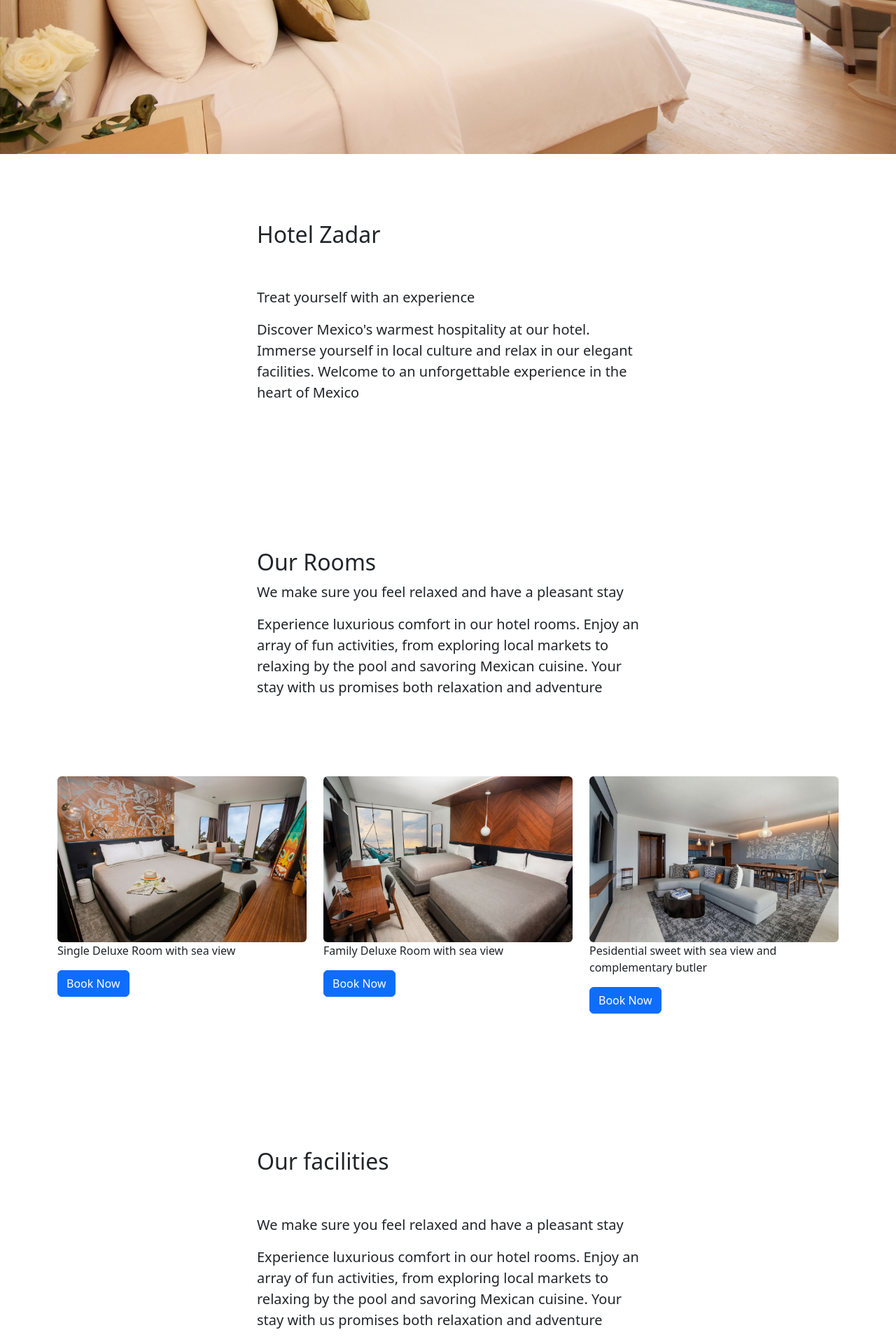
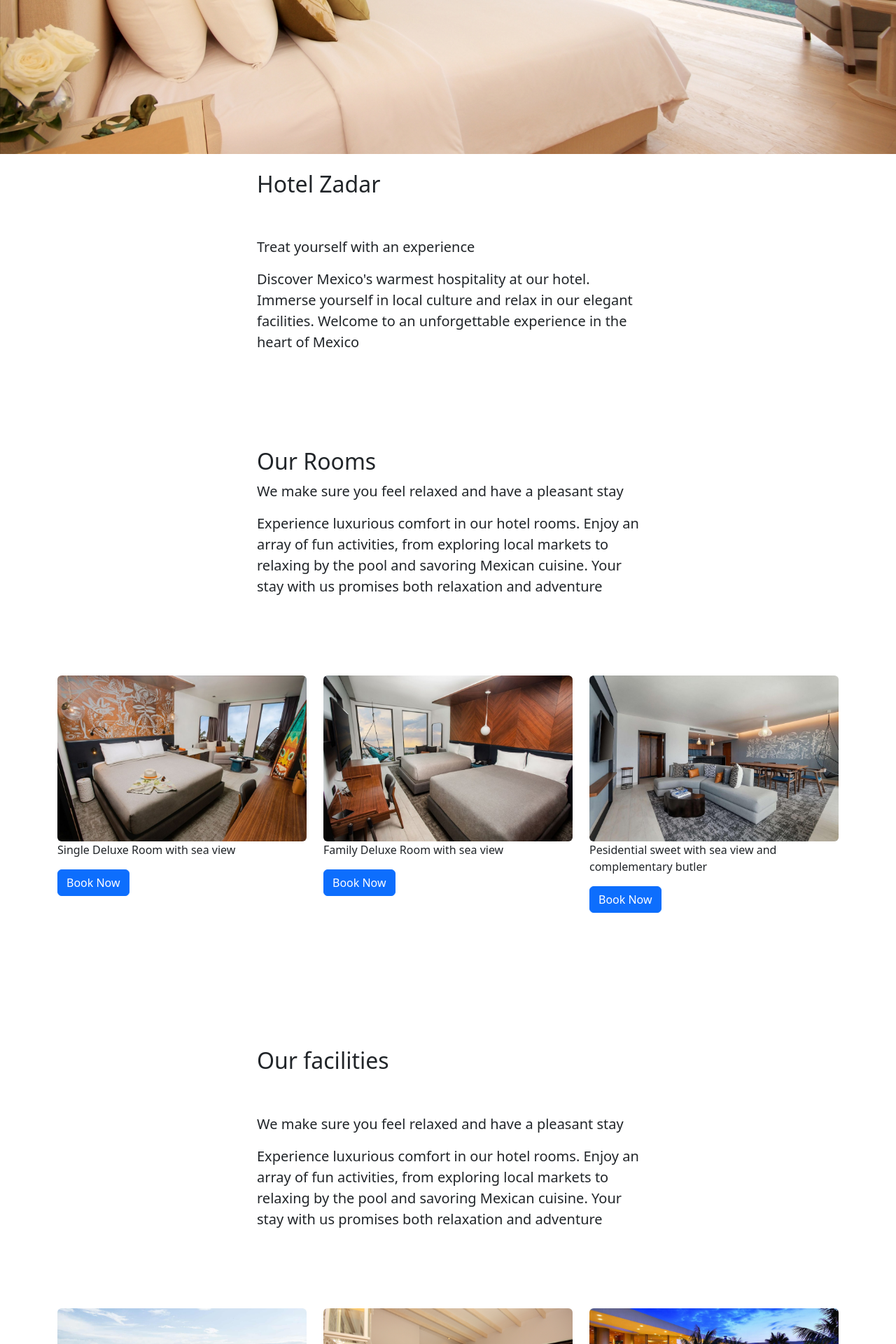
Before and after one commit to MarcoHudec/WEB_project, a PHP site: page / in a window 1280 px wide. Shown: the part 557-2477 px from the top of the page at 70% size. Run offline with PHP 8.4, Linux system fonts and the light colour scheme.

Commit message:
index update

```diff
--- a/index.php
+++ b/index.php
@@ -24,32 +24,7 @@
     // Include the navbar from Navbar.php
     include('includes/Navbar.php');
     ?>
-<!--
-<header>
-    <div id="carouselExample" class="carousel slide" data-bs-ride="carousel">
 
-        <div class="carousel-inner">
-            <div class="carousel-item active">
-                <img src="Images/Hotel1.jpg" class="d-block w-100 h-10 mx-auto" alt="Hotel1">
-            </div>
-            <div class="carousel-item">
-                <img src="Images/Hotel2.jpg" class="d-block w-100 mx-auto" alt="Hotel2">
-            </div>
-            <div class="carousel-item">
-                <img src="Images/Hotel3.jpg" class="d-block w-100 mx-auto" alt="Hotel3">
-            </div>
-        </div>
-        <a class="carousel-control-prev" href="#carouselExample" role="button" data-bs-slide="prev">
-            <span class="carousel-control-prev-icon" aria-hidden="true" style="filter: invert(1);"></span>
-            <span class="visually-hidden">Previous</span>
-        </a>
-        <a class="carousel-control-next" href="#carouselExample" role="button" data-bs-slide="next">
-            <span class="carousel-control-next-icon" aria-hidden="true" style="filter: invert(1);"></span>
-            <span class="visually-hidden">Next</span>
-        </a>
-    </div>
-</header>
--->
 <div id="carouselExampleInterval" class="carousel slide" data-bs-ride="carousel">
   <div class="carousel-inner">
     <div class="carousel-item active" data-bs-interval="5000">
@@ -74,8 +49,8 @@
 
 
 
-    <section class="py-5">
-        <div class="container my-5">
+    <section >
+        <div class="container my-4">
             <div class="row justify-content-center">
                 <div class="col-lg-6">
                 <h2>Hotel Zadar</h2>
```
